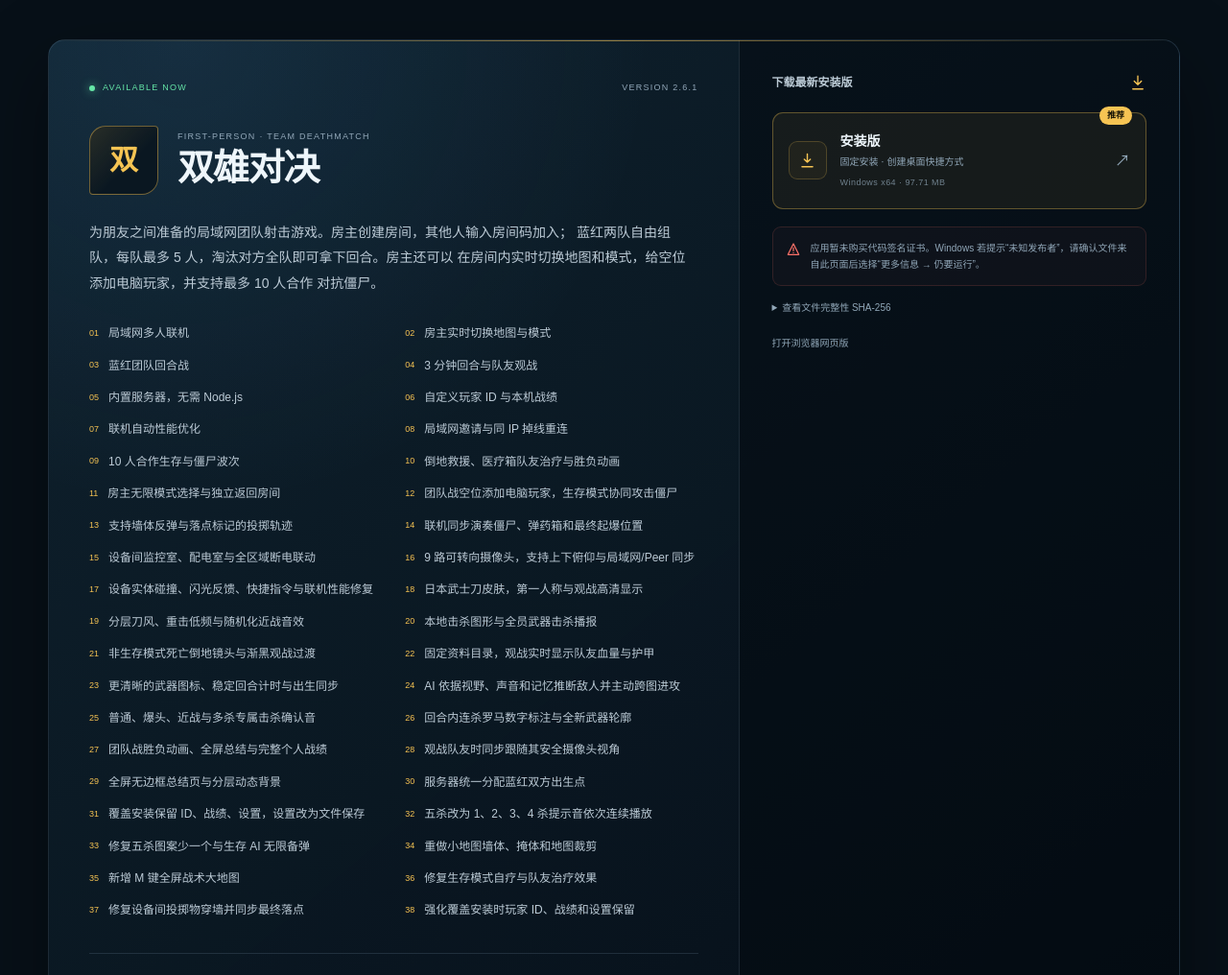
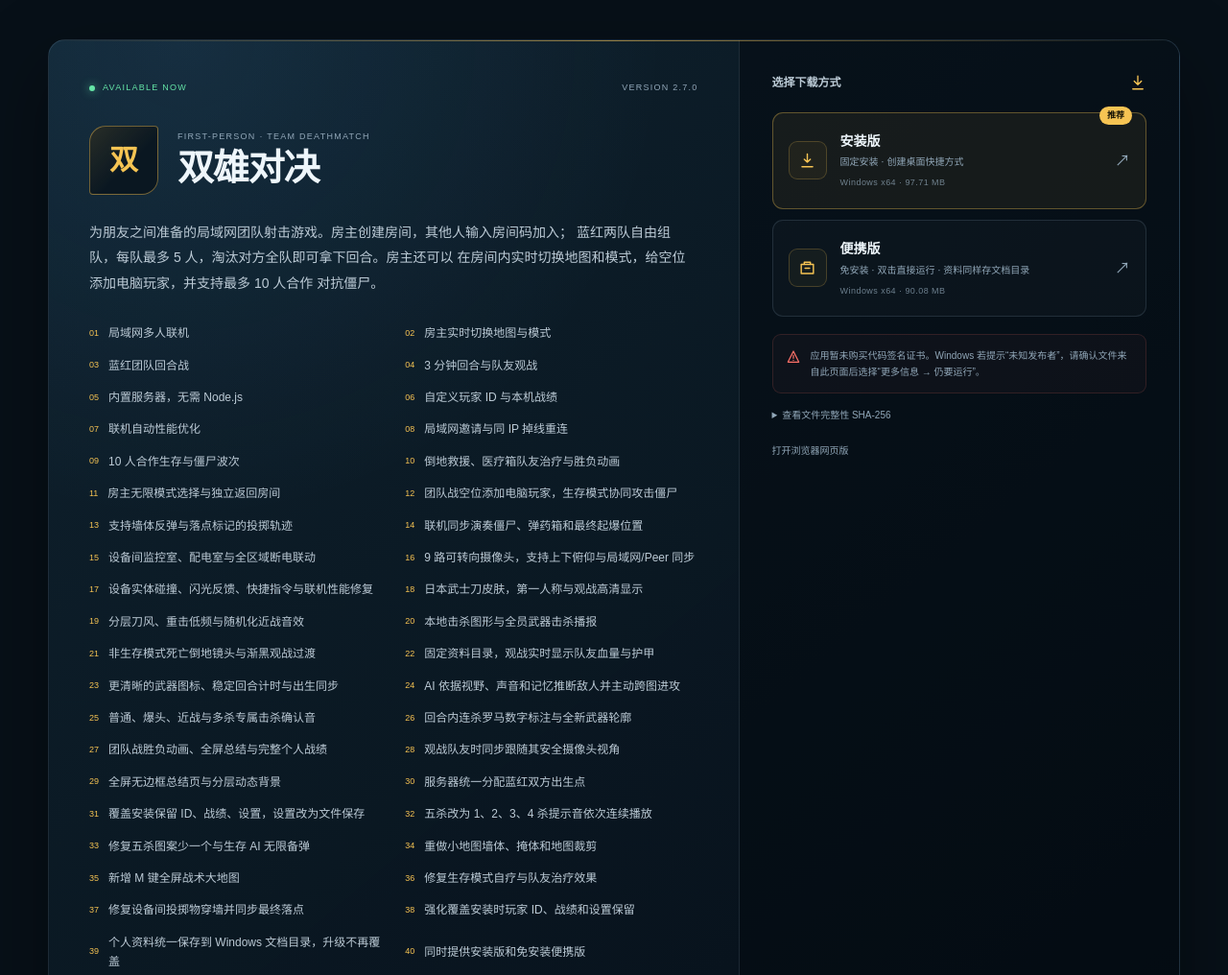
Before and after one commit to 8810558ygh/8810558ygh.github.io, a plain HTML site: page index.html in a window 1280 px wide. Shown: the part 1056-2072 px from the top of the page at 96% size. Drawn offline with Linux system fonts and the light colour scheme.

Commit message:
Release-2.7.0-downloads

```diff
--- a/index.html
+++ b/index.html
@@ -114,7 +114,7 @@
         <div class="project-main">
           <div class="project-topline">
             <span class="live-label"><i></i> AVAILABLE NOW</span>
-            <span class="version">VERSION 2.6.1</span>
+            <span class="version">VERSION 2.7.0</span>
           </div>
 
           <div class="project-title-row">
@@ -173,6 +173,8 @@
             <li><span>36</span> 修复生存模式自疗与队友治疗效果</li>
             <li><span>37</span> 修复设备间投掷物穿墙并同步最终落点</li>
             <li><span>38</span> 强化覆盖安装时玩家 ID、战绩和设置保留</li>
+            <li><span>39</span> 个人资料统一保存到 Windows 文档目录，升级不再覆盖</li>
+            <li><span>40</span> 同时提供安装版和免安装便携版</li>
           </ul>
 
           <div class="requirements">
@@ -189,12 +191,12 @@
 
         <div class="download-panel">
           <div class="download-panel-head">
-            <span>下载最新安装版</span>
+            <span>选择下载方式</span>
             <svg viewBox="0 0 24 24" aria-hidden="true"><path d="M12 3v12m0 0 5-5m-5 5-5-5M5 21h14"/></svg>
           </div>
 
           <a class="download-option download-option-primary download-link"
-             href="downloads/heroes-duel-2.6.1-setup.exe"
+             href="downloads/heroes-duel-2.7.0-setup.exe"
              download
              data-download="安装版">
             <span class="download-badge">推荐</span>
@@ -209,6 +211,21 @@
             <span class="download-arrow">↗</span>
           </a>
 
+          <a class="download-option download-link"
+             href="downloads/heroes-duel-2.7.0-portable.exe"
+             download
+             data-download="便携版">
+            <span class="download-icon">
+              <svg viewBox="0 0 24 24" aria-hidden="true"><path d="M4 7h16v12H4zM8 7V4h8v3M9 12h6"/></svg>
+            </span>
+            <span class="download-copy">
+              <strong>便携版</strong>
+              <small>免安装 · 双击直接运行 · 资料同样存文档目录</small>
+              <em>Windows x64 · 90.08 MB</em>
+            </span>
+            <span class="download-arrow">↗</span>
+          </a>
+
           <div class="download-note">
             <svg viewBox="0 0 24 24" aria-hidden="true"><path d="M12 3 3.5 20h17L12 3Zm0 6v5m0 3v.1"/></svg>
             <p>应用暂未购买代码签名证书。Windows 若提示“未知发布者”，请确认文件来自此页面后选择“更多信息 → 仍要运行”。</p>
@@ -218,7 +235,11 @@
             <summary>查看文件完整性 SHA-256</summary>
             <div>
               <span>安装版</span>
-              <code>69E3750CD64979C327500DA0DD5CCA764FDF3A058CD07D420E3118AF11FCB05D</code>
+              <code>E00488B1038172695B45BEC0EE4D727EE408E0257D46FBCEE4FC5110D90457CA</code>
+            </div>
+            <div>
+              <span>便携版</span>
+              <code>3005D58A2FB7E92CD365060A90E576C92D4228D3492EC3A7229F55D38DB77B49</code>
             </div>
           </details>
 
```
Also changed, not shown: 2 other files.
